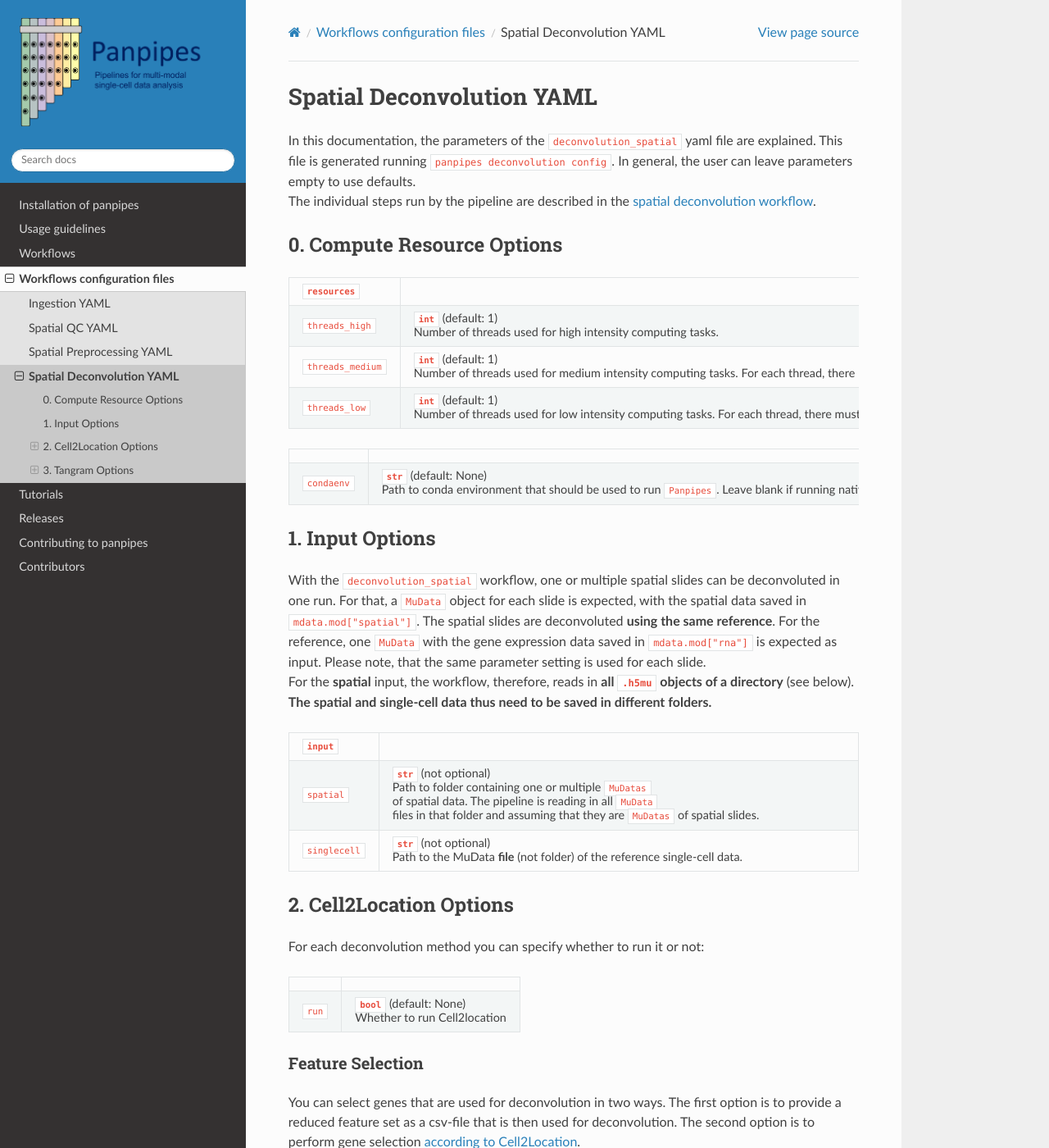
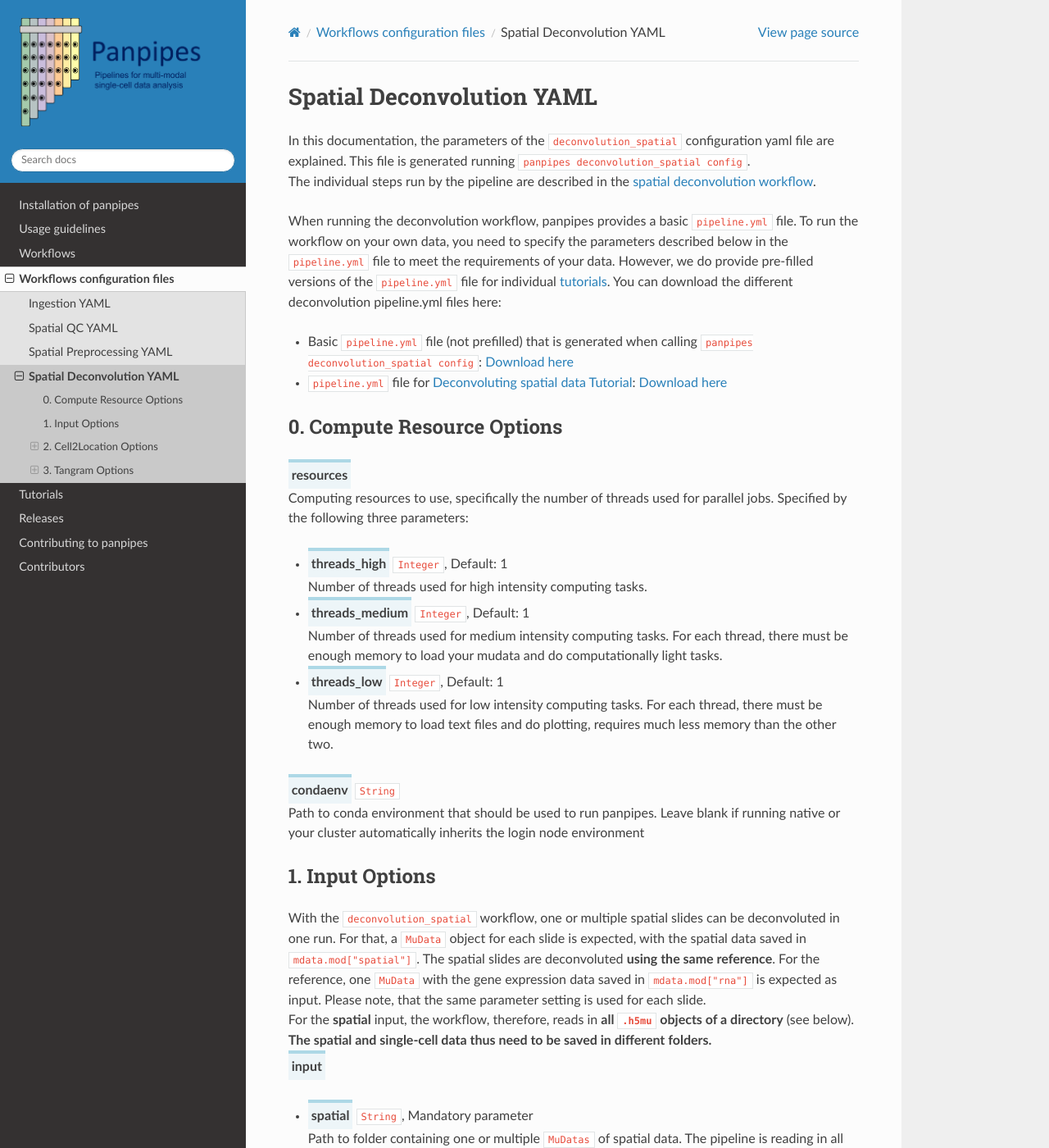
Before and after one commit to bio-la/panpipes-nextflow, a Sphinx documentation site: the page built from docs/yaml_docs/spatial_deconvolution.md, in a window 1280 px wide and 1400 px high. Shown: the whole window at 82% size. Built offline with Sphinx 7.4.7 and the Read the Docs theme 2.0.0, drawn with Linux system fonts in a browser that asks for light colours; some of the changed text lies outside the part shown.

Commit message:
adjust deconv yaml doc layout

```diff
--- a/docs/yaml_docs/spatial_deconvolution.md
+++ b/docs/yaml_docs/spatial_deconvolution.md
@@ -1,124 +1,197 @@
+<style>
+  .parameter {
+    border-top: 4px solid lightblue;
+    background-color: rgba(173, 216, 230, 0.2);
+    padding: 4px;
+    display: inline-block;
+    font-weight: bold;
+  }
+</style>
 
 # Spatial Deconvolution YAML
 
-In this documentation, the parameters of the `deconvolution_spatial` yaml file are explained.
-This file is generated running `panpipes deconvolution config`.
-In general, the user can leave parameters empty to use defaults. <br> The individual steps run by the pipeline are described in the [spatial deconvolution workflow](../workflows/deconvolute_spatial.md).
+In this documentation, the parameters of the `deconvolution_spatial` configuration yaml file are explained.
+This file is generated running `panpipes deconvolution_spatial config`.  <br> The individual steps run by the pipeline are described in the [spatial deconvolution workflow](../workflows/deconvolute_spatial.md).
+
+When running the deconvolution workflow, panpipes provides a basic `pipeline.yml` file.
+To run the workflow on your own data, you need to specify the parameters described below in the `pipeline.yml` file to meet the requirements of your data.
+However, we do provide pre-filled versions of the `pipeline.yml` file for individual [tutorials](https://panpipes-pipelines.readthedocs.io/en/latest/tutorials/index.html).
+You can download the different deconvolution pipeline.yml files here:
+- Basic `pipeline.yml` file (not prefilled) that is generated when calling `panpipes deconvolution_spatial config`: [Download here](https://github.com/DendrouLab/panpipes/blob/main/panpipes/panpipes/pipeline_deconvolution_spatial/pipeline.yml)
+- `pipeline.yml` file for [Deconvoluting spatial data Tutorial](https://panpipes-tutorials.readthedocs.io/en/latest/deconvolution/deconvoluting_spatial_data_with_panpipes.html): [Download here](https://github.com/DendrouLab/panpipes-tutorials/blob/main/docs/deconvolution/pipeline.yml)
 
 
 
 ## 0. Compute Resource Options
 
-| `resources` |  |
-| --- | --- |
-| `threads_high` | __`int`__ (default: 1) <br> Number of threads used for high intensity computing tasks. |
-| `threads_medium` | __`int`__ (default: 1) <br> Number of threads used for medium intensity computing tasks. For each thread, there must be enough memory to load your mudata and do computationally light tasks. |
-| `threads_low` | __`int`__ (default: 1) <br> Number of threads used for low intensity computing tasks. For each thread, there must be enough memory to load text files and do plotting, requires much less memory than the other two.|
+<span class="parameter">resources</span><br>
+Computing resources to use, specifically the number of threads used for parallel jobs.
+Specified by the following three parameters:
+  - <span class="parameter">threads_high</span> `Integer`, Default: 1<br>
+        Number of threads used for high intensity computing tasks.
 
-|  |  |
-| ---- | --- |
-| `condaenv` | __`str`__ (default: None) <br> Path to conda environment that should be used to run `Panpipes`. Leave blank if running native or your cluster automatically inherits the login node environment. |
+  - <span class="parameter">threads_medium</span> `Integer`, Default: 1<br>
+        Number of threads used for medium intensity computing tasks.
+        For each thread, there must be enough memory to load your mudata and do computationally light tasks.
+
+  - <span class="parameter">threads_low</span> `Integer`, Default: 1<br>
+  	    Number of threads used for low intensity computing tasks.
+        For each thread, there must be enough memory to load text files and do plotting, requires much less memory than the other two.
+
+<span class="parameter">condaenv</span> `String`<br>
+    Path to conda environment that should be used to run panpipes.
+    Leave blank if running native or your cluster automatically inherits the login node environment
+
 
 
 ## 1. Input Options
 With the `deconvolution_spatial` workflow, one or multiple spatial slides can be deconvoluted in one run. For that, a `MuData` object for each slide is expected, with the spatial data saved in `mdata.mod["spatial"]`. The spatial slides are deconvoluted **using the same reference**. For the reference, one `MuData` with the gene expression data saved in `mdata.mod["rna"]` is expected as input. Please note, that the same parameter setting is used for each slide. <br> For the **spatial** input, the workflow, therefore, reads in **all `.h5mu` objects of a directory** (see below). **The spatial and single-cell data thus need to be saved in different folders.**
+<br>
+<span class="parameter">input</span><br>
+  - <span class="parameter">spatial</span> `String`, Mandatory parameter<br>
+        Path to folder containing one or multiple `MuDatas` of spatial data. The pipeline is reading in all `MuData` files in that folder and assuming that they are `MuDatas` of spatial slides.
 
-| `input` |  |
-| ---- | --- |
-| `spatial` | __`str`__ (not optional) <br> Path to folder containing one or multiple `MuDatas` of spatial data. The pipeline is reading in all `MuData` files in that folder and assuming that they are `MuDatas` of spatial slides.|
-| `singlecell` | __`str`__ (not optional) <br> Path to the MuData **file** (not folder) of the reference single-cell data.|
+  - <span class="parameter">singlecell</span> `String`, Mandatory parameter<br>
+       Path to the MuData **file** (not folder) of the reference single-cell data.
+
 
 ## 2. Cell2Location Options
 
 For each deconvolution method you can specify whether to run it or not:
-| |  |
-| ---- | --- |
-| `run` | __`bool`__ (default: None) <br> Whether to run Cell2location|
+<br>
+<span class="parameter">run</span> `Boolean`, Default: None<br>
+    Whether to run Cell2location
 
-### Feature Selection
+
+### 2.1 Feature Selection
 
 You can select genes that are used for deconvolution in two ways. The first option is to provide a reduced feature set as a csv-file that is then used for deconvolution. The second option is to perform gene selection [according to Cell2Location](https://cell2location.readthedocs.io/en/latest/cell2location.utils.filtering.html). <br> Please note, that gene selection is **not optional**. If no csv-file is provided, feature selection [according to Cell2Location.](https://cell2location.readthedocs.io/en/latest/cell2location.utils.filtering.html) is performed.
+<br>
+<span class="parameter">feature_selection</span><br>
+  - <span class="parameter">gene_list</span> `String`, Default: None<br>
+    Path to a csv file containing a reduced feature set. A header in the csv is expected in the first row. All genes of that gene list need to be present in both, spatial slides and scRNA-Seq reference.
+
+  - <span class="parameter">remove_mt</span> `Boolean`, Default: True<br>
+    Whether to remove mitochondrial genes from the dataset. This step is performed **before** running gene selection.
+
+  - <span class="parameter">cell_count_cutoff</span> `Integer`, Default: 15<br>
+    All genes detected in less than cell_count_cutoff cells will be excluded. Parameter of the [Cell2Location's gene selection function.](https://cell2location.readthedocs.io/en/latest/cell2location.utils.filtering.html)
+
+  - <span class="parameter">cell_percentage_cutoff2</span> `Float`, Default: 0.05<br>
+    All genes detected in at least this percentage of cells will be included. Parameter of the [Cell2Location's gene selection function.](https://cell2location.readthedocs.io/en/latest/cell2location.utils.filtering.html)
+
+  - <span class="parameter">nonz_mean_cutoff</span> `Float`, Default: 1.12<br>
+    Genes detected in the number of cells between the above-mentioned cutoffs are selected only when their average expression in non-zero cells is above this cutoff.  Parameter of the [Cell2Location's gene selection function.](https://cell2location.readthedocs.io/en/latest/cell2location.utils.filtering.html)
 
 
-| `feature_selection` |  |
-| ---- | --- |
-| `gene_list` | __`str`__ (default: None) <br>  Path to a csv file containing a reduced feature set. A header in the csv is expected in the first row. All genes of that gene list need to be present in both, spatial slides and scRNA-Seq reference.|
-| `remove_mt` | __`bool`__ (default: True) <br> Whether to remove mitochondrial genes from the dataset. This step is performed **before** running gene selection. |
-| `cell_count_cutoff` | __`int`__ (default: 15) <br> All genes detected in less than cell_count_cutoff cells will be excluded. Parameter of the [Cell2Location's gene selection function.](https://cell2location.readthedocs.io/en/latest/cell2location.utils.filtering.html)|
-| `cell_percentage_cutoff2` | __`float`__ (default: 0.05) <br> All genes detected in at least this percentage of cells will be included. Parameter of the [Cell2Location's gene selection function.](https://cell2location.readthedocs.io/en/latest/cell2location.utils.filtering.html)|
-| `nonz_mean_cutoff` | __`float`__ (default: 1.12) <br> Genes detected in the number of cells between the above-mentioned cutoffs are selected only when their average expression in non-zero cells is above this cutoff.  Parameter of the [Cell2Location's gene selection function.](https://cell2location.readthedocs.io/en/latest/cell2location.utils.filtering.html) |
+### 2.2 Reference Model
+
+<span class="parameter">reference</span><br>
+  - <span class="parameter">labels_key</span> `String`, Default: None<br>
+    Key in `.obs` for label (cell type) information.
+
+  - <span class="parameter">batch_key</span> `String`, Default: None<br>
+    Key in `.obs` for batch information.
+
+  - <span class="parameter">layer</span> `String`, Default: None<br>
+    Layer in `.layers` to use for the reference model. If None, `.X` will be used. Please note, that Cell2Location expects raw counts as input.
+
+  - <span class="parameter">categorical_covariate_key</span> `String`, Default: None<br>
+    Comma-separated without spaces, e.g. _key1,key2,key3_. Keys in `.obs` that correspond to categorical data. These covariates can be added in addition to the batch covariate and are also treated as nuisance factors (i.e., the model tries to minimize their effects on the latent space).
+
+  - <span class="parameter">continuous_covariate_keys</span> `String`, Default: None<br>
+    Comma-separated without spaces, e.g. _key1,key2,key3_. Keys in `.obs` that correspond to continuous data. These covariates can be added in addition to the batch covariate and are also treated as nuisance factors (i.e., the model tries to minimize their effects on the latent space)
+
+  - <span class="parameter">max_epochs</span> `Integer`, Default: _np.min([round((20000 / n_cells) * 400), 400])_<br>
+    Number of epochs.
+
+  - <span class="parameter">use_gpu</span> `Boolean`, Default: True<br>
+    Whether to use GPU for training.
 
 
-### Reference Model
 
-| `reference` |  |
-| ---- | --- |
-| `labels_key` | __`str`__ (default: None) <br> Key in `.obs` for label (cell type) information. |
-| `batch_key` | __`str`__ (default: None) <br> Key in `.obs` for batch information. |
-| `layer` | __`float`__ (default: None) <br> Layer in `.layers` to use for the reference model. If None, `.X` will be used. Please note, that Cell2Location expects raw counts as input.|
-| `categorical_covariate_keys` | __`str`__ (default: None) <br> Comma-separated without spaces, e.g. _key1,key2,key3_. Keys in `.obs` that correspond to categorical data. These covariates can be added in addition to the batch covariate and are also treated as nuisance factors (i.e., the model tries to minimize their effects on the latent space).|
-| `continuous_covariate_keys` | __`str`__ (default: None) <br> Comma-separated without spaces, e.g. _key1,key2,key3_. Keys in `.obs` that correspond to continuous data. These covariates can be added in addition to the batch covariate and are also treated as nuisance factors (i.e., the model tries to minimize their effects on the latent space)|
-| `max_epochs` | __`int`__ (default: _np.min([round((20000 / n_cells) * 400), 400])_) <br> Number of epochs.|
-| `use_gpu` | __`bool`__ (default: True) <br> Whether to use GPU for training. |
+### 2.3 Spatial Model
 
+<span class="parameter">spatial</span><br>
+  - <span class="parameter">batch_key</span> `String`, Default: None<br>
+    Key in `.obs` for batch information.
 
-### Spatial Model
+  - <span class="parameter">layer</span> `String`, Default: None<br>
+    Layer in `.layers` to use for the reference model. If None, `.X` will be used. Please note, that Cell2Location expects raw counts as input.
 
+  - <span class="parameter">categorical_covariate_key</span> `String`, Default: None<br>
+    Comma-separated without spaces, e.g. _key1,key2,key3_. Keys in `.obs` that correspond to categorical data. These covariates can be added in addition to the batch covariate and are also treated as nuisance factors (i.e., the model tries to minimize their effects on the latent space).
 
-| `spatial` |  |
-| ---- | --- |
-| `batch_key` | __`str`__ (default: None) <br> Key in `.obs` for batch information. |
-| `layer` | __`float`__ (default: None) <br> Layer in `.layers` to use for the reference model. If None, `.X` will be used. Please note, that Cell2Location expects raw counts as input.|
-| `categorical_covariate_keys` | __`str`__ (default: None) <br> Comma-separated without spaces, e.g. _key1,key2,key3_. Keys in `.obs` that correspond to categorical data. These covariates can be added in addition to the batch covariate and are also treated as nuisance factors (i.e., the model tries to minimize their effects on the latent space).|
-| `continuous_covariate_keys` | __`str`__ (default: None) <br> Comma-separated without spaces, e.g. _key1,key2,key3_. Keys in `.obs` that correspond to continuous data. These covariates can be added in addition to the batch covariate and are also treated as nuisance factors (i.e., the model tries to minimize their effects on the latent space)|
-| `N_cells_per_location` | __`int`__ (not optional) <br> Expected cell abundance per voxel. Please refer to the [Cell2Location documentation](https://cell2location.readthedocs.io/en/latest/index.html) for more information. |
-| `detection_alpha` | __`float`__ (not optional) <br> Regularization of with-in experiment variation in RNA detection sensitivity. Please refer to the [Cell2Location documentation](https://cell2location.readthedocs.io/en/latest/index.html) for more information.  |
-| `max_epochs` | __`int`__ (default: _np.min([round((20000 / n_cells) * 400), 400])_) <br> Number of epochs.|
-| `use_gpu` | __`bool`__ (default: True) <br> Whether to use GPU for training. |
+  - <span class="parameter">continuous_covariate_keys</span> `String`, Default: None<br>
+    Comma-separated without spaces, e.g. _key1,key2,key3_. Keys in `.obs` that correspond to continuous data. These covariates can be added in addition to the batch covariate and are also treated as nuisance factors (i.e., the model tries to minimize their effects on the latent space)
+
+  - <span class="parameter">N_cells_per_location</span> `Integer`, Mandatory parameter<br>
+    Expected cell abundance per voxel. Please refer to the [Cell2Location documentation](https://cell2location.readthedocs.io/en/latest/index.html) for more information.
+
+  - <span class="parameter">detection_alpha</span> `Float`, Mandatory parameter<br>
+    Regularization of with-in experiment variation in RNA detection sensitivity. Please refer to the [Cell2Location documentation](https://cell2location.readthedocs.io/en/latest/index.html) for more information.
+
+  - <span class="parameter">max_epochs</span> `Integer`, Default: _np.min([round((20000 / n_cells) * 400), 400])_<br>
+    Number of epochs.
+
+  - <span class="parameter">use_gpu</span> `Boolean`, Default: True<br>
+    Whether to use GPU for training.
 
 
 ###
 <br>
 You can specify whether both models should be saved with the following parameter:
-
-| |  |
-| ---- | --- |
-| `save_models` | __`bool`__ (default: False) <br> Whether to save the reference & spatial mapping models|
-
+<br>
+<span class="parameter">save_models</span>, Default: False<br>
+    Whether to save the reference & spatial mapping models.
 
 
 
 ## 3. Tangram Options
 
 For each deconvolution method you can specify whether to run it or not:
-| |  |
-| ---- | --- |
-| `run` | __`bool`__ (default: None) <br> Whether to run Tangram|
+<br>
+<span class="parameter">run</span> `Boolean`, Default: None<br>
+    Whether to run Tangram
 
 
-### Feature Selection
+### 3.1 Feature Selection
 
 You can select genes that are used for deconvolution in two ways. The first option is to provide a reduced feature set as a csv-file that is then used for deconvolution. The second option is to perform gene selection via [scanpy.tl.rank_genes_groups](https://scanpy.readthedocs.io/en/stable/generated/scanpy.tl.rank_genes_groups.html) **on the reference scRNA-Seq data**, as [suggested by Tangram](https://tangram-sc.readthedocs.io/en/latest/tutorial_sq_link.html#Pre-processing). The top `n_genes` of each group make up the reduced gene set. <br> Please note, that gene selection is **not optional**. If no csv-file is provided, feature selection via [scanpy.tl.rank_genes_groups](https://scanpy.readthedocs.io/en/stable/generated/scanpy.tl.rank_genes_groups.html) is performed.
+<br>
+<span class="parameter">feature_selection</span><br>
+  - <span class="parameter">gene_list</span> `String`, Default: None<br>
+    Path to a csv file containing a reduced feature set. A header in the csv is expected in the first row. All genes of that gene list need to be present in both, spatial slides and scRNA-Seq reference.
+
+___Parameters for `scanpy.tl.rank_genes_groups` gene selection___
+  - <span class="parameter">rank_genes</span> <br>
+    - <span class="parameter">labels_key</span> `String`, Default: None<br>
+        Which column in `.obs` of the reference to use for the `groupby` parameter of [scanpy.tl.rank_genes_groups](https://scanpy.readthedocs.io/en/stable/generated/scanpy.tl.rank_genes_groups.html).
+
+    - <span class="parameter">layer</span> `String`, Default: None<br>
+        Which layer of the reference to use for [scanpy.tl.rank_genes_groups](https://scanpy.readthedocs.io/en/stable/generated/scanpy.tl.rank_genes_groups.html). If None, `.X` is used.
+
+    - <span class="parameter">n_genes</span> `Integer`, Default: 100<br>
+        How many top genes to select of each `groupby` group.
+
+    - <span class="parameter">test_method</span>  `['logreg', 't-test', 'wilcoxon', 't-test_overestim_var']`, Default: 't-test_overestim_var'<br>
+        Which test method to use.
+
+    - <span class="parameter">correction_method</span> `['benjamini-hochberg', 'bonferroni']`, Default: ' benjamini-hochberg'<br>
+        Which p-value correction method to use. Used only for 't-test', 't-test_overestim_var', and 'wilcoxon'.
 
 
-| `feature_selection` |  |
-| ---- | --- |
-| `gene_list` | __`str`__ (default: None) <br>  Path to a csv file containing a reduced feature set. A header in the csv is expected in the first row. All genes of that gene list need to be present in both, spatial slides and scRNA-Seq reference.|
+### 3.2 Model
 
-___Parameters for `scanpy.tl.rank_genes_groups` gene selection___
-| `rank_genes` |  |
-| ---- | --- |
-| `labels_key` | __`str`__ (default: None) <br> Which column in `.obs` of the reference to use for the `groupby` parameter of [scanpy.tl.rank_genes_groups](https://scanpy.readthedocs.io/en/stable/generated/scanpy.tl.rank_genes_groups.html) .|
-| `layer` | __`str`__ (default: None) <br> Which layer of the reference to use for [scanpy.tl.rank_genes_groups](https://scanpy.readthedocs.io/en/stable/generated/scanpy.tl.rank_genes_groups.html). If None, `.X` is used.|
-| `n_genes` | __`int`__ (default: 100) <br> How many top genes to select of each `groupby` group|
-| `test_method` | __`str ['logreg', 't-test', 'wilcoxon', 't-test_overestim_var']`__ (default: 't-test_overestim_var') <br> Which test method to use.|
-| `correction_method` | __`str ['benjamini-hochberg', 'bonferroni']`__ (default: ' benjamini-hochberg') <br> Which p-value correction method to use. Used only for 't-test', 't-test_overestim_var', and 'wilcoxon'. |
+<span class="parameter">model</span><br>
+  - <span class="parameter">labels_key</span> `String`, Default: None<br>
+    Key in `.obs` for label (cell type) information.
 
-### Model
+  - <span class="parameter">num_epochs</span> `Integer`, Default: 1000<br>
+    Number of epochs.
 
-| `model` |  |
-| ---- | --- |
-| `labels_key` | __`str`__ (default: None) <br> Key in `.obs` for label (cell type) information. |
-| `num_epochs` | __`int`__ (default: 1000) <br> Number of epochs. |
-| `device` | __`str`__ (default: 'cpu') <br> Which device to use. |
-| `kwargs` | In `kwargs`, the user has the possibility to specify parameters for [tangram.mapping_utils.map_cells_to_space](https://tangram-sc.readthedocs.io/en/latest/classes/tangram.mapping_utils.map_cells_to_space.html?highlight=mapping_utils%20map_cells_to_space#tangram.mapping_utils.map_cells_to_space). You can add or remove any parameters of the function.|
+  - <span class="parameter">device</span> `String`, Default: 'cpu'<br>
+    Which device to use.
+
+  - <span class="parameter">kwargs</span><br>
+    In `kwargs`, the user has the possibility to specify parameters for [tangram.mapping_utils.map_cells_to_space](https://tangram-sc.readthedocs.io/en/latest/classes/tangram.mapping_utils.map_cells_to_space.html?highlight=mapping_utils%20map_cells_to_space#tangram.mapping_utils.map_cells_to_space). You can add or remove any parameters of the function.
```
